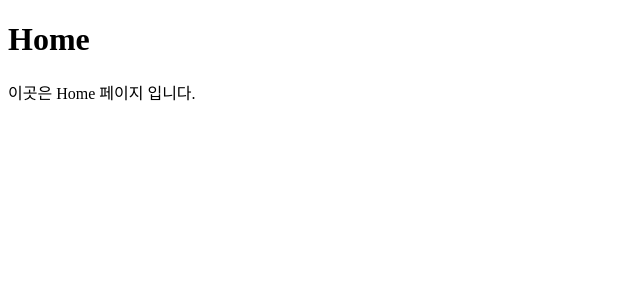
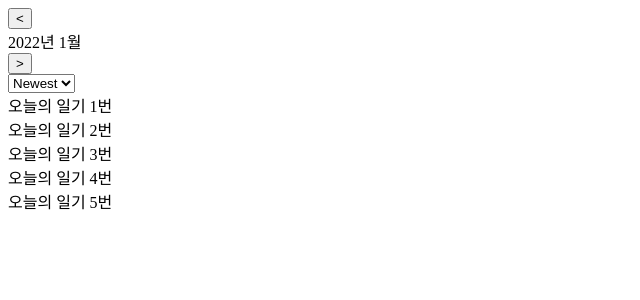
Before and after one commit to jisun94/Mood-Diary, a React (Create React App) app: page / in a window 1280 px wide. Shown: the top 300 px of the page, without its empty margins (0-640 px from the left). Built offline with nearby package versions, Linux system fonts and the light colour scheme.

Commit message:
🚧 Mood Diary - Sort diary list in order of newest and oldest date

```diff
--- a/src/App.js
+++ b/src/App.js
@@ -38,8 +38,16 @@
 export const DiaryStateContext = React.createContext();
 export const DiaryDispatchContext = React.createContext();
 
+const dummyData = [
+  { id: 1, emotion: 1, content: '오늘의 일기 1번', date: 1643378855114 },
+  { id: 2, emotion: 2, content: '오늘의 일기 2번', date: 1643378855115 },
+  { id: 3, emotion: 3, content: '오늘의 일기 3번', date: 1643378855116 },
+  { id: 4, emotion: 4, content: '오늘의 일기 4번', date: 1643378855117 },
+  { id: 5, emotion: 5, content: '오늘의 일기 5번', date: 1643378855118 },
+];
+
 function App() {
-  const [data, dispatch] = useReducer(reducer, []);
+  const [data, dispatch] = useReducer(reducer, dummyData);
 
   const dataId = useRef(0);
 
--- /dev/null
+++ b/src/components/DiaryList.js
@@ -0,0 +1,54 @@
+import { useState } from 'react/cjs/react.development';
+
+const sortOptionList = [
+  { value: 'newest', name: 'Newest' },
+  { value: 'oldest', name: 'Oldest' },
+];
+
+const ControlMenu = ({ value, onChange, optionList }) => {
+  return (
+    <select value={value} onChange={(e) => onChange(e.target.value)}>
+      {optionList.map((it, idx) => (
+        <option value={it.value} key={idx}>
+          {it.name}{' '}
+        </option>
+      ))}
+    </select>
+  );
+};
+
+const DiaryList = ({ diaryList }) => {
+  const [sortType, setSortType] = useState('latest');
+
+  const getProcessedDiaryList = () => {
+    const compare = (a, b) => {
+      if (sortType === 'newest') {
+        return parseInt(b.date) - parseInt(a.date);
+      } else {
+        return parseInt(a.date) - parseInt(b.date);
+      }
+    };
+    const copyList = JSON.parse(JSON.stringify(diaryList));
+    const sortedList = copyList.sort(compare);
+    return sortedList;
+  };
+
+  return (
+    <div>
+      <ControlMenu
+        value={sortType}
+        onChange={setSortType}
+        optionList={sortOptionList}
+      />
+      {getProcessedDiaryList().map((it) => (
+        <div key={it.id}>{it.content}</div>
+      ))}
+    </div>
+  );
+};
+
+DiaryList.dafaultProps = {
+  diaryList: [],
+};
+
+export default DiaryList;
--- a/src/pages/Home.js
+++ b/src/pages/Home.js
@@ -1,8 +1,59 @@
+import { useContext, useEffect, useState } from 'react';
+import { DiaryStateContext } from '../App';
+
+import MyHeader from './../components/MyHeader';
+import MyButton from './../components/MyButton';
+import DiaryList from './../components/DiaryList';
+
 const Home = () => {
+  const diaryList = useContext(DiaryStateContext);
+
+  const [data, setData] = useState([]);
+  const [curDate, setCurDate] = useState(new Date());
+  const headText = `${curDate.getFullYear()}년 ${curDate.getMonth() + 1}월`;
+
+  useEffect(() => {
+    if (diaryList.length >= 1) {
+      const firstDay = new Date(
+        curDate.getFullYear(),
+        curDate.getMonth(),
+        1
+      ).getTime();
+
+      const lastDay = new Date(
+        curDate.getFullYear(),
+        curDate.getMonth() + 1,
+        0
+      ).getTime();
+      setData(
+        diaryList.filter((it) => firstDay <= it.date && it.date <= lastDay)
+      );
+    }
+  }, [diaryList, curDate]);
+
+  useEffect(() => {
+    console.log(data);
+  }, [data]);
+
+  const increaseMonth = () => {
+    setCurDate(
+      new Date(curDate.getFullYear(), curDate.getMonth() + 1, curDate.getDate())
+    );
+  };
+
+  const decreaseMonth = () => {
+    setCurDate(
+      new Date(curDate.getFullYear(), curDate.getMonth() - 1, curDate.getDate())
+    );
+  };
   return (
     <div>
-      <h1>Home</h1>
-      <p>이곳은 Home 페이지 입니다.</p>
+      <MyHeader
+        headText={headText}
+        leftChild={<MyButton text={'<'} onClick={decreaseMonth} />}
+        rightChild={<MyButton text={'>'} onClick={increaseMonth} />}
+      />
+      <DiaryList diaryList={data} />
     </div>
   );
 };
```
